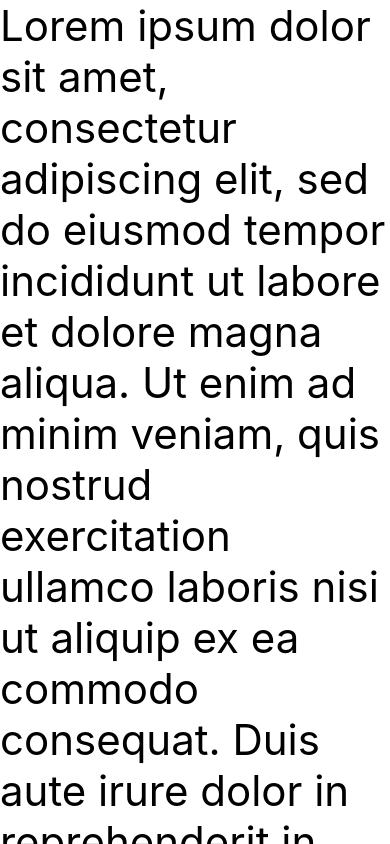
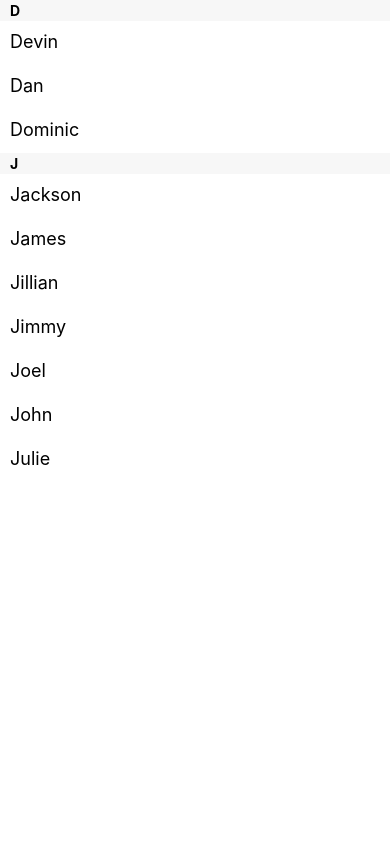
Before and after one commit to show-coco/react-native-practice, a React Native app: screen / in a window 390 px wide. Built offline with nearby package versions, Linux system fonts and the light colour scheme.

Commit message:
Learn FlatList and SectionList

```diff
--- a/App.tsx
+++ b/App.tsx
@@ -1,6 +1,6 @@
 import React from "react";
-import { LearnScrollView } from "./src/scroll-view";
+import { LearnSectionList } from "./src/list-view";
 
 export default function App() {
-  return <LearnScrollView />;
+  return <LearnSectionList />;
 }
--- /dev/null
+++ b/src/list-view.tsx
@@ -0,0 +1,70 @@
+import Constants from "expo-constants";
+import React from "react";
+import { FlatList, StyleSheet, View, Text, SectionList } from "react-native";
+
+const data = [
+  { key: "Devin" },
+  { key: "Dan" },
+  { key: "Dominic" },
+  { key: "Jackson" },
+  { key: "James" },
+  { key: "Joel" },
+  { key: "John" },
+  { key: "Jillian" },
+  { key: "Jimmy" },
+  { key: "Julie" },
+];
+
+const sections = [
+  { title: "D", data: ["Devin", "Dan", "Dominic"] },
+  {
+    title: "J",
+    data: ["Jackson", "James", "Jillian", "Jimmy", "Joel", "John", "Julie"],
+  },
+];
+
+export const LearnFlatList = () => {
+  return (
+    <View style={styles.container}>
+      <FlatList
+        data={data}
+        renderItem={({ item }) => <Text style={styles.item}>{item.key}</Text>}
+      />
+    </View>
+  );
+};
+
+export const LearnSectionList = () => {
+  return (
+    <View style={styles.container}>
+      <SectionList
+        sections={sections}
+        renderItem={({ item }) => <Text style={styles.item}>{item}</Text>}
+        renderSectionHeader={({ section }) => (
+          <Text style={styles.sectionHeader}>{section.title}</Text>
+        )}
+      />
+    </View>
+  );
+};
+
+const styles = StyleSheet.create({
+  container: {
+    flex: 1,
+    marginTop: Constants.statusBarHeight,
+  },
+  item: {
+    padding: 10,
+    fontSize: 18,
+    height: 44,
+  },
+  sectionHeader: {
+    paddingTop: 2,
+    paddingLeft: 10,
+    paddingRight: 10,
+    paddingBottom: 2,
+    fontSize: 14,
+    fontWeight: "bold",
+    backgroundColor: "rgba(247,247,247,1.0)",
+  },
+});
```
